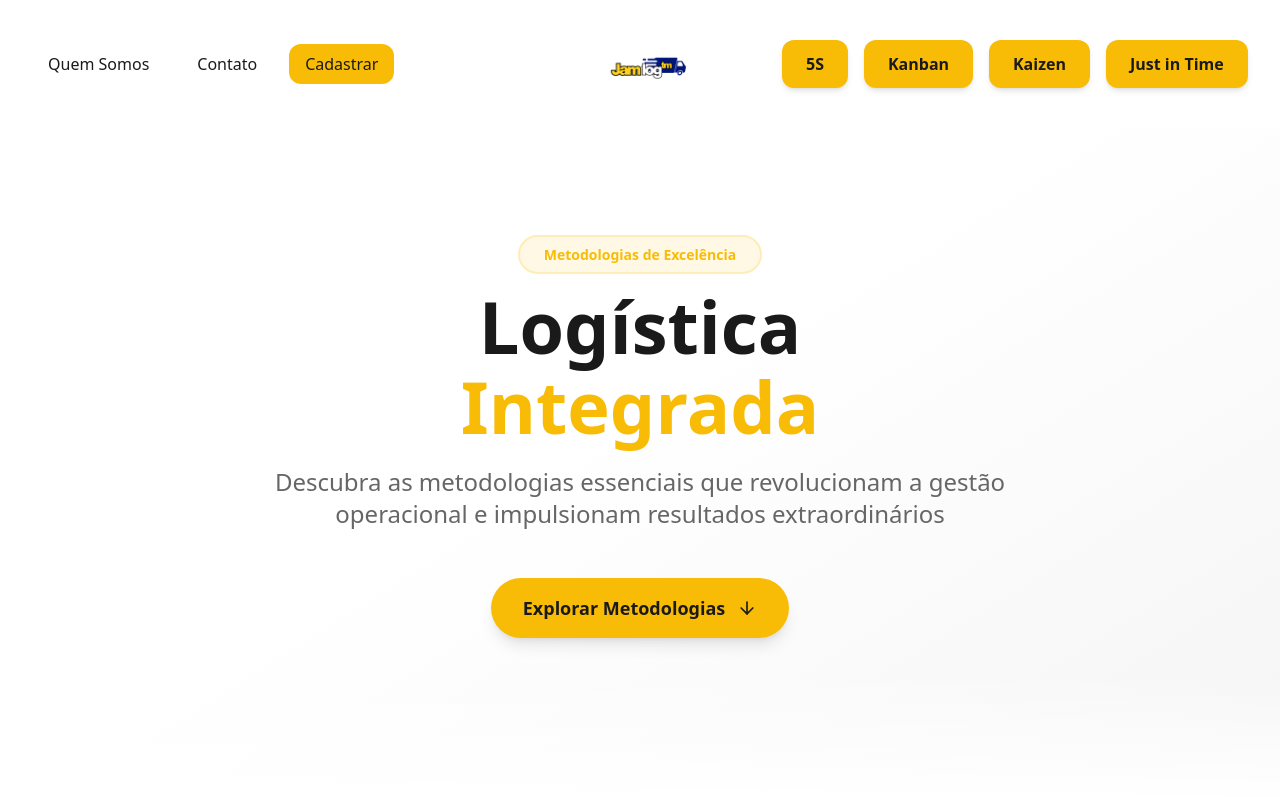
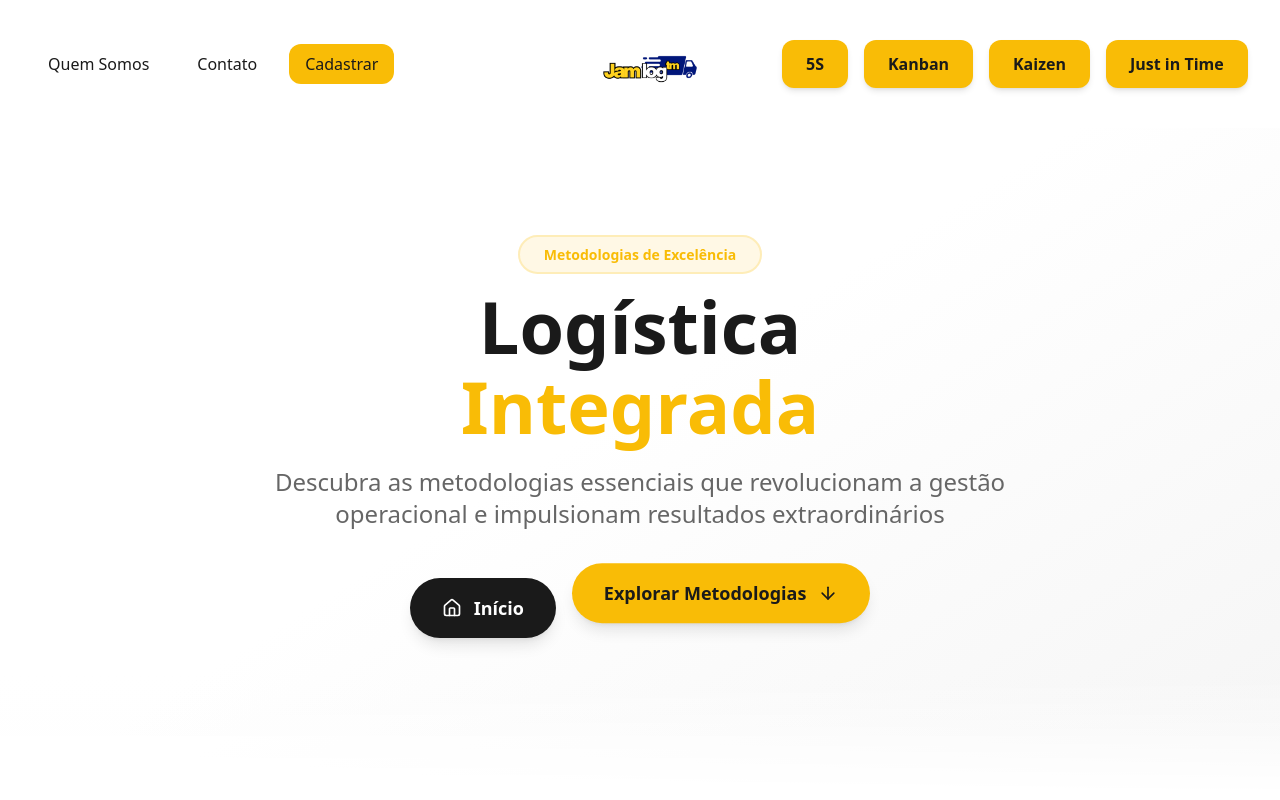
Before and after one commit to marcossilva9998vn-bit/supplychain-guide-pro, a React (Vite) app: page / in a window 1280 px wide. Shown: the top 800 px of the page. Built offline with nearby package versions, Linux system fonts and the light colour scheme; the HTML template or start-up script is replaced by a standard one.

Commit message:
feat: Adjust logo, add button and animation

```diff
--- a/src/components/Hero.tsx
+++ b/src/components/Hero.tsx
@@ -1,4 +1,5 @@
-import { ArrowDown } from "lucide-react";
+import { ArrowDown, Home } from "lucide-react";
+import { Link } from "react-router-dom";
 
 const Hero = () => {
   const scrollToContent = () => {
@@ -35,13 +36,22 @@ const Hero = () => {
             operacional e impulsionam resultados extraordinários
           </p>
 
+          <div className="flex flex-col sm:flex-row gap-4 items-center justify-center">
+            <Link to="/">
+              <button className="inline-flex items-center gap-3 px-8 py-4 bg-secondary text-secondary-foreground hover:bg-secondary/80 rounded-full font-semibold text-lg transition-all duration-300 hover:scale-105 shadow-lg hover:shadow-xl">
+                <Home className="w-5 h-5" />
+                Início
+              </button>
+            </Link>
+
             <button
               onClick={scrollToContent}
-            className="group inline-flex items-center gap-3 px-8 py-4 bg-primary hover:bg-primary/90 text-secondary rounded-full font-semibold text-lg transition-all duration-300 hover:scale-105 shadow-lg hover:shadow-xl"
+              className="group inline-flex items-center gap-3 px-8 py-4 bg-primary hover:bg-primary/90 text-secondary rounded-full font-semibold text-lg transition-all duration-300 shadow-lg hover:shadow-xl animate-bounce hover:animate-none"
             >
               Explorar Metodologias
               <ArrowDown className="w-5 h-5 group-hover:translate-y-1 transition-transform" />
             </button>
+          </div>
         </div>
       </div>
 
--- a/src/components/Navbar.tsx
+++ b/src/components/Navbar.tsx
@@ -134,7 +134,7 @@ const Navbar = () => {
               <img
                 src={jamlogLogo}
                 alt="JAMLOG Logo"
-                className="h-24 md:h-32 w-auto object-contain"
+                className="h-32 md:h-40 w-auto object-contain"
               />
             </Link>
           </div>
```
Lines whose indentation alone changed are shown as unchanged.
